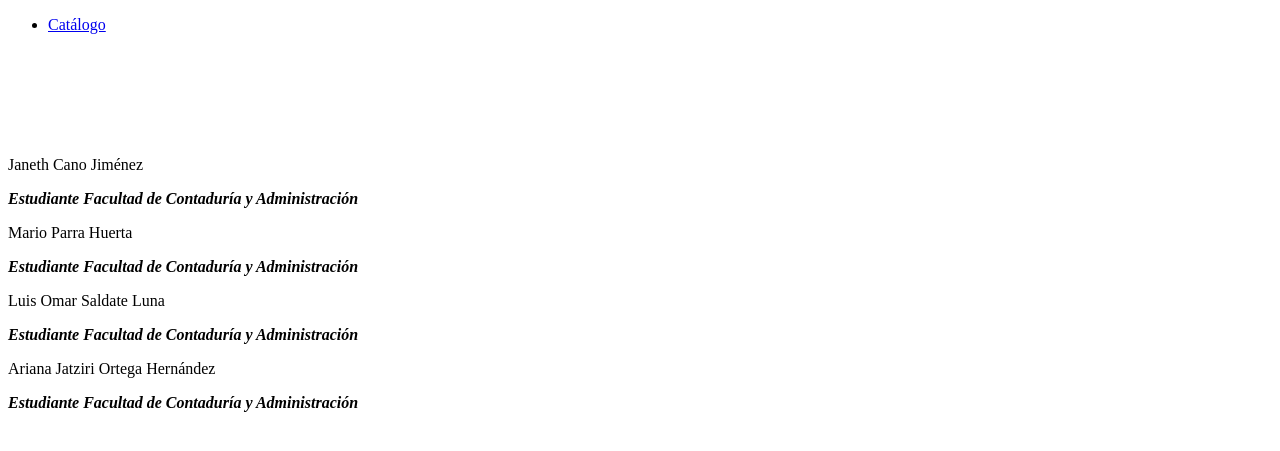
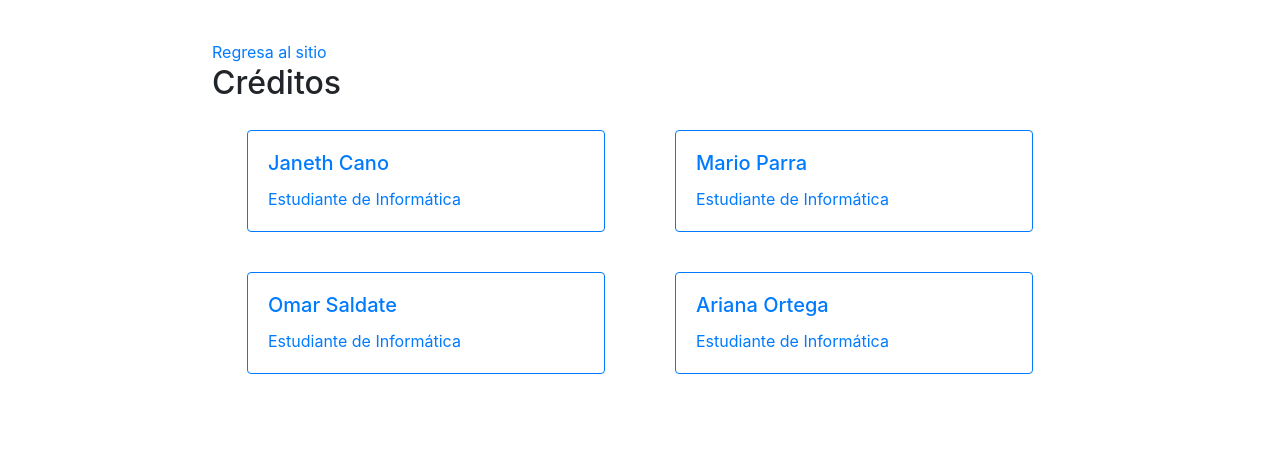
Before and after one commit to discosweb/ProyectoFinal, a PHP site: page /creditos.php in a window 1280 px wide. Shown: the top 451 px of the page. Run offline with PHP 8.4, Linux system fonts and the light colour scheme; the visitor is signed in with stand-in values (Sample User, id 1).

Commit message:
creditos

```diff
--- a/creditos.php
+++ b/creditos.php
@@ -20,51 +20,68 @@
     <meta name="viewport" content="width=device-width, initial-scale=1, shrink-to-fit=no">
     <title>Créditos</title>
     <!-- Custom styles for this template -->
-    <link href="css/login.css" rel="stylesheet">
-
-    <style>
-    .bd-placeholder-img {
-        font-size: 1.125rem;
-        text-anchor: middle;
-        -webkit-user-select: none;
-        -moz-user-select: none;
-        -ms-user-select: none;
-        user-select: none;
-    }
-
-    @media (min-width: 768px) {
-        .bd-placeholder-img-lg {
-            font-size: 3.5rem;
-        }
-    }
-    </style>
+    <link href="css/creditos.css" rel="stylesheet">
+<link rel="stylesheet" href="https://cdn.jsdelivr.net/npm/bootstrap@4.3.1/dist/css/bootstrap.min.css" integrity="sha384-ggOyR0iXCbMQv3Xipma34MD+dH/1fQ784/j6cY/iJTQUOhcWr7x9JvoRxT2MZw1T" crossorigin="anonymous">
+<script src="https://code.jquery.com/jquery-3.3.1.slim.min.js" integrity="sha384-q8i/X+965DzO0rT7abK41JStQIAqVgRVzpbzo5smXKp4YfRvH+8abtTE1Pi6jizo" crossorigin="anonymous"></script>
+<script src="https://cdn.jsdelivr.net/npm/popper.js@1.14.7/dist/umd/popper.min.js" integrity="sha384-UO2eT0CpHqdSJQ6hJty5KVphtPhzWj9WO1clHTMGa3JDZwrnQq4sF86dIHNDz0W1" crossorigin="anonymous"></script>
+<script src="https://cdn.jsdelivr.net/npm/bootstrap@4.3.1/dist/js/bootstrap.min.js" integrity="sha384-JjSmVgyd0p3pXB1rRibZUAYoIIy6OrQ6VrjIEaFf/nJGzIxFDsf4x0xIM+B07jRM" crossorigin="anonymous"></script>
 </head>
   <body>
     <!-- ========== HEADER ========== -->
-    <header>
-    <nav class="navbar navbar-expand-lg navbar-dark fixed-top nav.navbar ">
-           <!--MENÚ-->
-           <div class="collapse navbar-collapse" id="navbarCollapse">
-             <ul class="navbar-nav mr-auto">
-               <li class="nav-item active">
-                   <a class="nav-link" href="catalogo.php">Catálogo</a>
-               </li>
-             <ul>
-           </div>
-           <!--FIN MENÚ-->
-       </nav>
-     </header><br><br><br><br><br>
+    <div class="contenedor">
+	<header>
+		<?php
+		session_start();
+		if(isset($_SESSION['valida']) && $_SESSION['valida'] == true){
+			echo "<a href='discos/catalogo_discos.php'>Regresa al sitio</a>";
+		} else {
+			echo "<a href='index.php'>Inicia sesión</a>";
+		}
+		?>
+   		<h2>Créditos</h2>
+     	</header>
      <!-- ========== END HEADER ========== -->
 
-    <div class="">
-      <p>Janeth Cano Jiménez</p>
-      <p><strong><em>Estudiante Facultad de Contaduría y Administración</em></strong></p>
-      <p>Mario Parra Huerta</p>
-      <p><strong><em>Estudiante Facultad de Contaduría y Administración</em></strong></p>
-      <p>Luis Omar Saldate Luna</p>
-      <p><strong><em>Estudiante Facultad de Contaduría y Administración</em></strong></p>
-      <p>Ariana Jatziri Ortega Hernández</p>
-      <p><strong><em>Estudiante Facultad de Contaduría y Administración</em></strong></p>
-    </div>
+	    <div class="container">
+		<div class="row">
+		  <div class="col-sm-6">
+		    <div class="card border-primary">
+ 	     		<div class="card-body text-primary">
+ 			       <h5 class="card-title">Janeth Cano</h5>
+ 			       <p class="card-text">Estudiante de Informática</p>
+		      </div>
+		    </div>
+		  </div>
+		  <div class="col-sm-6">
+		    <div class="card border-primary">
+		      <div class="card-body text-primary">
+		        <h5 class="card-title">Mario Parra</h5>
+       			 <p class="card-text">Estudiante de Informática</p>
+			    </div>
+		    </div>
+  		</div>
+	</div>
+
+		<div class="row">
+		  <div class="col-sm-6">
+		    <div class="card border-primary">
+ 	     		<div class="card-body text-primary">
+ 			       <h5 class="card-title">Omar Saldate</h5>
+ 			       <p class="card-text">Estudiante de Informática</p>
+		      </div>
+		    </div>
+		  </div>
+		  <div class="col-sm-6">
+		    <div class="card border-primary">
+		      <div class="card-body text-primary">
+		        <h5 class="card-title">Ariana Ortega</h5>
+       			 <p class="card-text">Estudiante de Informática</p>
+			    </div>
+		    </div>
+  		</div>
+	</div>
+
+	   </div>
+	</div>
   </body>
 </html>
--- /dev/null
+++ b/css/creditos.css
@@ -0,0 +1,22 @@
+*{
+	margin:0;
+	padding: 0;
+	box-sizing: border-box;
+}
+
+body {
+    font-family: 'Segoe UI', Tahoma, Geneva, Verdana, sans-serif;
+    background: rgba(141,170,247,0.2);
+
+}
+
+.contenedor {
+	width: 70%;
+	background: white;
+	margin: 20px auto;
+	padding: 20px;
+}
+
+.card {
+	margin: 20px;
+}
```
Also changed, not shown: css/errores.css (added, +26 -0 lines), error403.html (+7 -2 lines), error404.html (+6 -1 lines).
